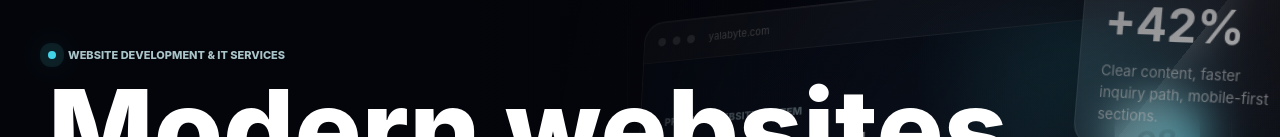
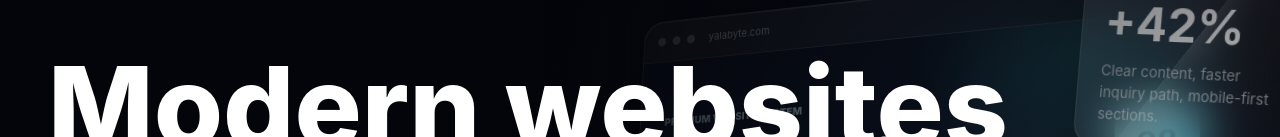
Before and after one commit to SalinBajra/yalabytee, a React (Vite) app in the folder frontend/: page / in a window 1280 px wide. Shown: the part 218-355 px from the top of the page. Built offline with nearby package versions, Linux system fonts and the light colour scheme; no server answers.

Commit message:
update Hero

```diff
--- a/frontend/src/components/Hero.jsx
+++ b/frontend/src/components/Hero.jsx
@@ -81,7 +81,6 @@ export default function Hero() {
 
       <div className="studio-hero__inner">
         <div className="studio-hero__copy">
-          <p className="studio-hero__eyebrow"><span /> Website Development & IT Services</p>
           <h1 className="studio-hero__title">
             Modern websites<br />that build<br /><em>business trust.</em>
           </h1>
```
